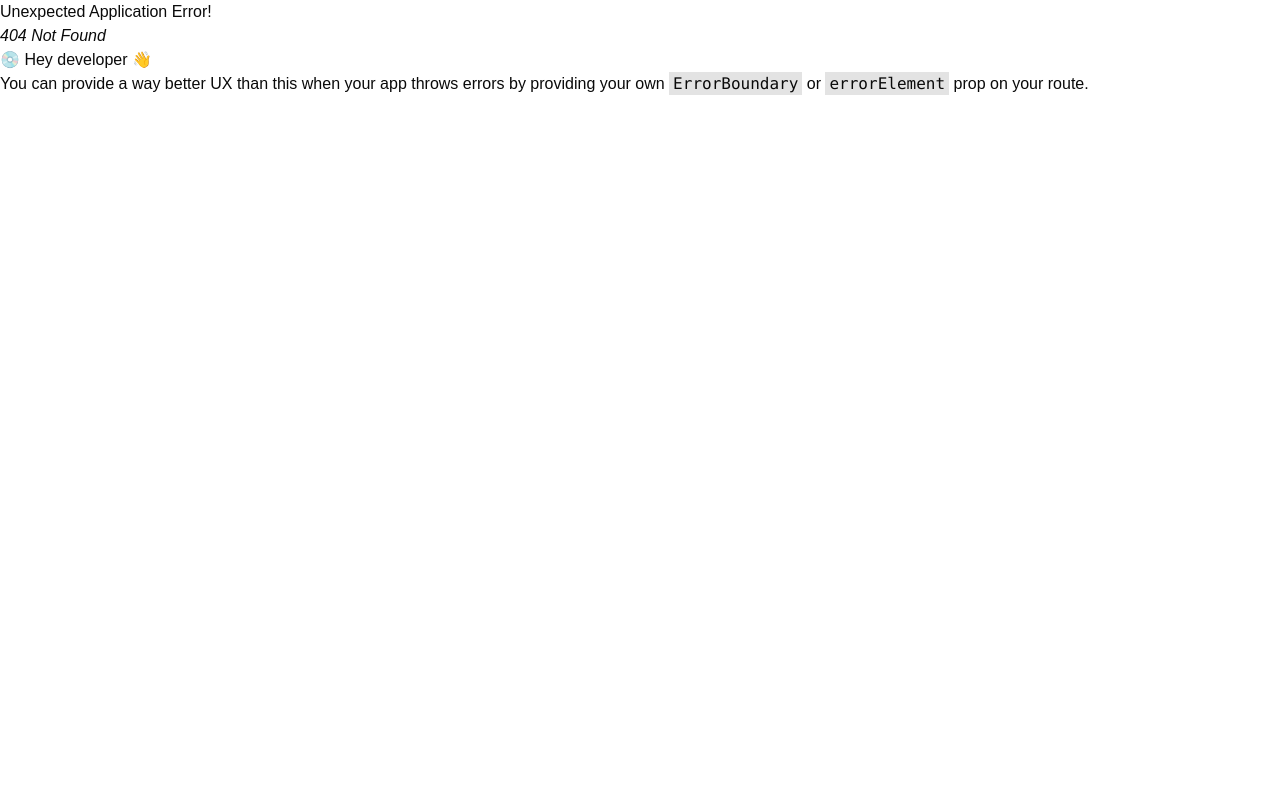
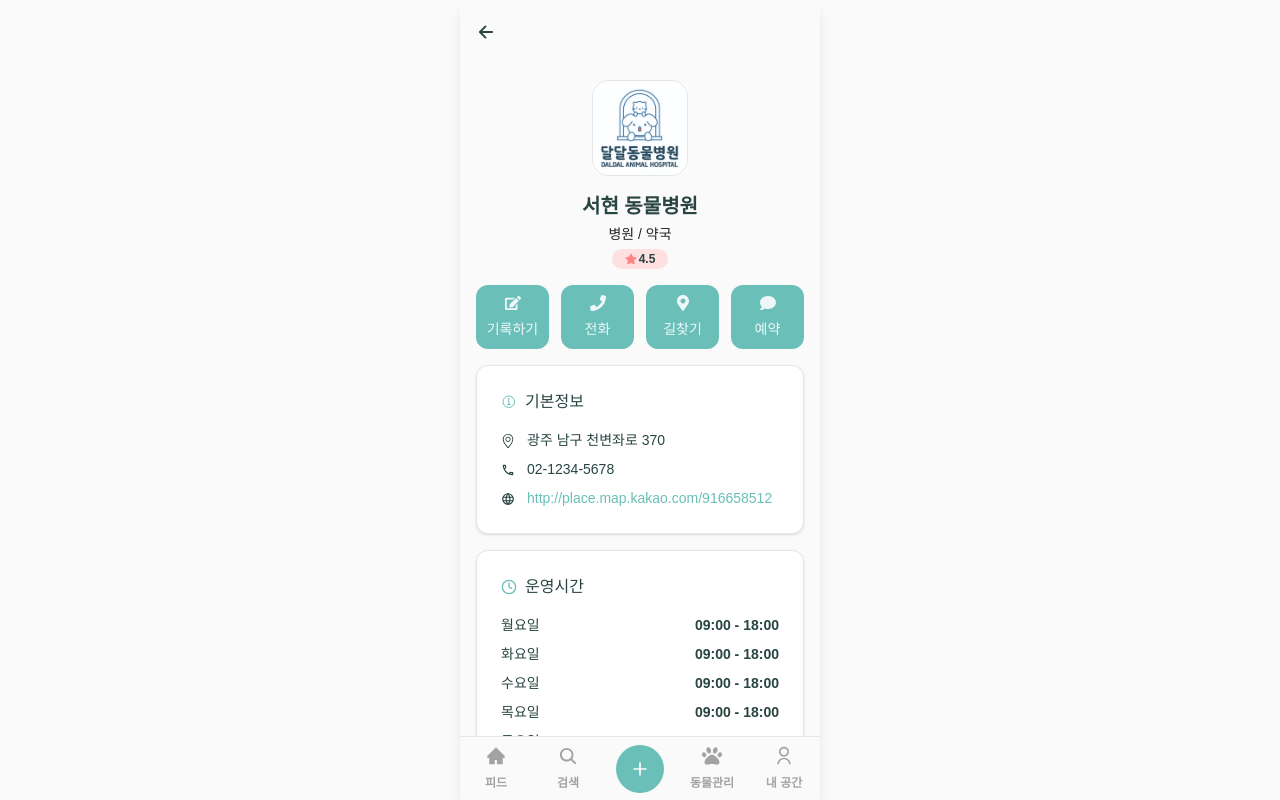
Before and after one commit to dlsqja/jellypaw, a React (Vite) app in the folder frontend/jellypaw-web/: page /search/detail/1 in a window 1280 px wide. Before the commit this address had no page. Built offline with nearby package versions, Linux system fonts and the light colour scheme; a web font is replaced by a local one.

Commit message:
feat : 장소 검색 결과 페이지 추가

```diff
--- /dev/null
+++ b/frontend/jellypaw-web/src/pages/Search/LocationSearch/CertifiedStaffProfile.tsx
@@ -0,0 +1,28 @@
+interface CertifiedStaffProfileProps {
+  name: string;
+  specialties: string;
+  experience: string;
+  profileImageUrl?: string;
+}
+
+export default function CertifiedStaffProfile({
+  name,
+  specialties,
+  experience,
+  profileImageUrl = '/src/assets/search/person1.png',
+}: CertifiedStaffProfileProps) {
+  return (
+    <>
+      {/* 프로필 이미지 */}
+      <div className="p-4 bg-gray-100 rounded-[12px] inline-flex justify-start items-center shadow-[0px_4px_12px_0px_rgba(0,0,0,0.05)]">
+        <img className="w-12 h-12 rounded-full object-cover" src={profileImageUrl} alt={name} />
+        {/* 이름, 직급, 경력 */}
+        <div className="pl-4 flex flex-col">
+          <div className="text-aqua-500 p2-b">{name}</div>
+          <div className="text-aqua-500 p3">{specialties}</div>
+          <div className="text-gray-400 caption1">{experience}</div>
+        </div>
+      </div>
+    </>
+  );
+}
--- /dev/null
+++ b/frontend/jellypaw-web/src/pages/Search/LocationSearch/FunctionList.tsx
@@ -0,0 +1,34 @@
+import { FaPhone, FaMapMarkerAlt, FaComment, FaEdit } from 'react-icons/fa';
+import { Button } from '@/components/ui/button';
+
+const functionList = [
+  {
+    name: '기록하기',
+    icon: <FaEdit />,
+  },
+  {
+    name: '전화',
+    icon: <FaPhone />,
+  },
+  {
+    name: '길찾기',
+    icon: <FaMapMarkerAlt />,
+  },
+  {
+    name: '예약',
+    icon: <FaComment />,
+  },
+];
+
+export default function FunctionList() {
+  return (
+    <div className="flex gap-3">
+      {functionList.map((functionItem) => (
+        <Button key={functionItem.name} size="lg" shape="solid" tone="aqua" className="w-full flex flex-col items-center">
+          <div>{functionItem.icon}</div>
+          <div>{functionItem.name}</div>
+        </Button>
+      ))}
+    </div>
+  );
+}
--- /dev/null
+++ b/frontend/jellypaw-web/src/pages/Search/LocationSearch/LocationProfile.tsx
@@ -0,0 +1,129 @@
+import { Badge } from '@/components/ui/badge';
+import { FaStar } from 'react-icons/fa6';
+import FunctionList from './FunctionList';
+import { Card, CardContent, CardHeader } from '@/components/ui/card';
+import { IoInformationCircleOutline } from 'react-icons/io5';
+import { SlLocationPin } from 'react-icons/sl';
+import { MdOutlinePhone } from 'react-icons/md';
+import { FiClock } from 'react-icons/fi';
+import { TbWorld } from 'react-icons/tb';
+import { IoDocumentTextOutline } from 'react-icons/io5';
+
+interface LocationProfileProps {
+  name: string;
+  category: string;
+  address: string;
+  rating: number;
+  phone: string;
+  url: string;
+  runningTime: { id: number; name: string; start: string | '휴무'; end: string | '휴무' }[];
+  description: string;
+  profileImageUrl?: string;
+}
+
+export default function LocationProfile({
+  name,
+  category,
+  address,
+  rating,
+  phone,
+  url,
+  runningTime,
+  description,
+  profileImageUrl = '/src/assets/hospitals/동물병원.png',
+}: LocationProfileProps) {
+  return (
+    <>
+      <div className="flex flex-col gap-4"></div>
+      <div className="flex flex-col items-center">
+        {/* 프로필 이미지 */}
+        <div className="w-24 h-24 bg-white rounded-2xl outline outline-1 outline-offset-[-1px] outline-neutral-200 flex justify-center items-center">
+          <img className="rounded-lg object-cover" src={profileImageUrl} alt={name} />
+        </div>
+      </div>
+      <div className="flex flex-col items-center gap-1">
+        {/* 이름 */}
+        <div className="text-aqua-500 h4-b text-center">{name}</div>
+        {/* 카테고리 */}
+        <div className="text-center text-gray-500 p2">{category}</div>
+        {/* 평점 */}
+        <div className="flex items-center justify-center">
+          <Badge variant="pink">
+            <FaStar className="text-pink-300 me-0.5"></FaStar> {rating.toFixed(1)}
+          </Badge>
+        </div>
+      </div>
+      <FunctionList />
+      {/* 카드 1 */}
+      {/* 기본 정보 */}
+      <Card className="p-6">
+        <CardHeader>
+          <div className="flex items-center gap-2">
+            <IoInformationCircleOutline className="text-aqua-300 w-4 h-4" />
+            <div className="text-aqua-500 h6">기본정보</div>
+          </div>
+        </CardHeader>
+        <CardContent>
+          <div className="flex flex-col gap-2 mt-4">
+            <div className="flex gap-3 items-center">
+              <SlLocationPin className="text-aqua-500 w-3.5 h-3.5" />
+              <span className="text-aqua-500 p2">{address}</span>
+            </div>
+
+            <div className="flex gap-3 items-center">
+              <MdOutlinePhone className="text-aqua-500 w-3.5 h-3.5" />
+              <span className="text-aqua-500 p2">{phone}</span>
+            </div>
+            <div className="flex gap-3 items-center">
+              <TbWorld className="text-aqua-500 w-3.5 h-3.5" />
+              <span className="text-aqua-300 p2">{url}</span>
+            </div>
+          </div>
+        </CardContent>
+      </Card>
+      {/* 카드 2 */}
+      {/* 기본 운영시간 */}
+      <Card className="p-6">
+        <CardHeader>
+          <div className="flex items-center gap-2">
+            <FiClock className="text-aqua-300 w-4 h-4" />
+            <div className="text-aqua-500 h6">운영시간</div>
+          </div>
+        </CardHeader>
+        <CardContent>
+          <div className="flex flex-col gap-2 mt-4">
+            <div className="flex flex-col gap-2">
+              {runningTime.map((time) => (
+                <div key={time.id}>
+                  <div className="flex justify-between">
+                    <p className="text-aqua-500 p2">{time.name}</p>
+                    {time.start === '휴무' ? (
+                      <p className="text-pink-400 p2-b">휴무</p>
+                    ) : (
+                      <p className="text-aqua-500 p2-b">
+                        {time.start} - {time.end}
+                      </p>
+                    )}
+                  </div>
+                </div>
+              ))}
+            </div>
+          </div>
+        </CardContent>
+      </Card>
+      {/* 카드 3 */}
+      {/* 소개 */}
+      <Card className="p-6">
+        <CardHeader>
+          <div className="flex items-center gap-2 mb-4">
+            <IoDocumentTextOutline className="text-aqua-300 w-4 h-4" />
+            <div className="text-aqua-500 h6"> 소개글 </div>
+          </div>
+        </CardHeader>
+        <CardContent>
+          <p className="text-aqua-500 p2">{description}</p>
+        </CardContent>
+      </Card>
+    </>
+  );
+}
--- /dev/null
+++ b/frontend/jellypaw-web/src/pages/Search/LocationSearch/LocationSearchDetail.tsx
@@ -0,0 +1,85 @@
+import BackHeader from '@/components/headers/BackHeader';
+import LocationProfile from './LocationProfile';
+import { Card, CardHeader, CardContent } from '@/components/ui/card';
+import { BsPersonFillCheck } from 'react-icons/bs';
+import CertifiedStaffProfile from './CertifiedStaffProfile';
+
+// 장소 더미 데이터
+interface LocationData {
+  name: string;
+  category: string;
+  address: string;
+  rating: number;
+  phone: string;
+  url: string;
+  runningTime: { id: number; name: string; start: string | '휴무'; end: string | '휴무' }[];
+  description: string;
+  profileImageUrl: string;
+  CertifiedStaffs: { name: string; specialties: string; experience: string; profileImageUrl: string }[];
+}
+const locationData: LocationData = {
+  name: '서현 동물병원',
+  category: '병원 / 약국',
+  address: '광주 남구 천변좌로 370',
+  rating: 4.5,
+  phone: '02-1234-5678',
+  url: 'http://place.map.kakao.com/916658512',
+  runningTime: [
+    { id: 1, name: '월요일', start: '09:00', end: '18:00' },
+    { id: 2, name: '화요일', start: '09:00', end: '18:00' },
+    { id: 3, name: '수요일', start: '09:00', end: '18:00' },
+    { id: 4, name: '목요일', start: '09:00', end: '18:00' },
+    { id: 5, name: '금요일', start: '09:00', end: '18:00' },
+    { id: 6, name: '토요일', start: '09:00', end: '15:00' },
+    { id: 7, name: '일요일', start: '휴무', end: '휴무' },
+  ],
+  description: '서현 동물병원은 광주 남구 천변좌로 370에 위치한 동물병원입니다. 초코와 함께하는 일상을 기록하고 있어요',
+  profileImageUrl: '/src/assets/hospitals/동물병원.png',
+  CertifiedStaffs: [
+    {
+      name: '김수의',
+      specialties: '응급의학, 마취과',
+      experience: '경력 12년',
+      profileImageUrl: '/src/assets/search/person1.png',
+    },
+    {
+      name: '이수의',
+      specialties: '응급의학, 마취과',
+      experience: '경력 12년',
+      profileImageUrl: '/src/assets/search/person1.png',
+    },
+    {
+      name: '박수의',
+      specialties: '응급의학, 마취과',
+      experience: '경력 12년',
+      profileImageUrl: '/src/assets/search/person1.png',
+    },
+  ],
+};
+export default function LocationSearchDetail() {
+  return (
+    <>
+      <BackHeader title="" />
+      <div className="flex flex-col gap-4">
+        {/* 장소 프로필 */}
+        <LocationProfile {...locationData} />
+        {/* 인증 직원 - 있을 때만 보이기 */}
+        {locationData.CertifiedStaffs.length > 0 && (
+          <Card className="p-6 mb-4">
+            <CardHeader>
+              <div className="flex items-center gap-2 mb-3">
+                <BsPersonFillCheck className="text-aqua-300 w-4 h-4" />
+                <div className="text-aqua-500 h6">인증 직원</div>
+              </div>
+            </CardHeader>
+            <CardContent>
+              {locationData.CertifiedStaffs.map((staff) => (
+                <CertifiedStaffProfile key={staff.name} {...staff} />
+              ))}
+            </CardContent>
+          </Card>
+        )}
+      </div>
+    </>
+  );
+}
```
Also changed, not shown: frontend/jellypaw-web/src/routers/index.tsx (+7 -2 lines), frontend/jellypaw-web/src/assets/hospitals/동물병원.png (added).
